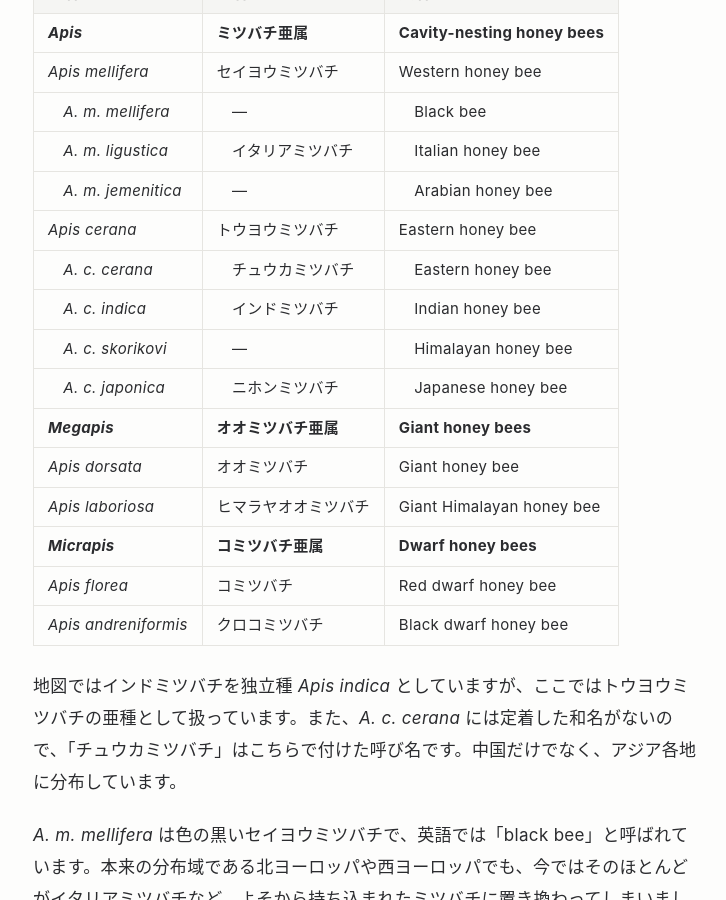
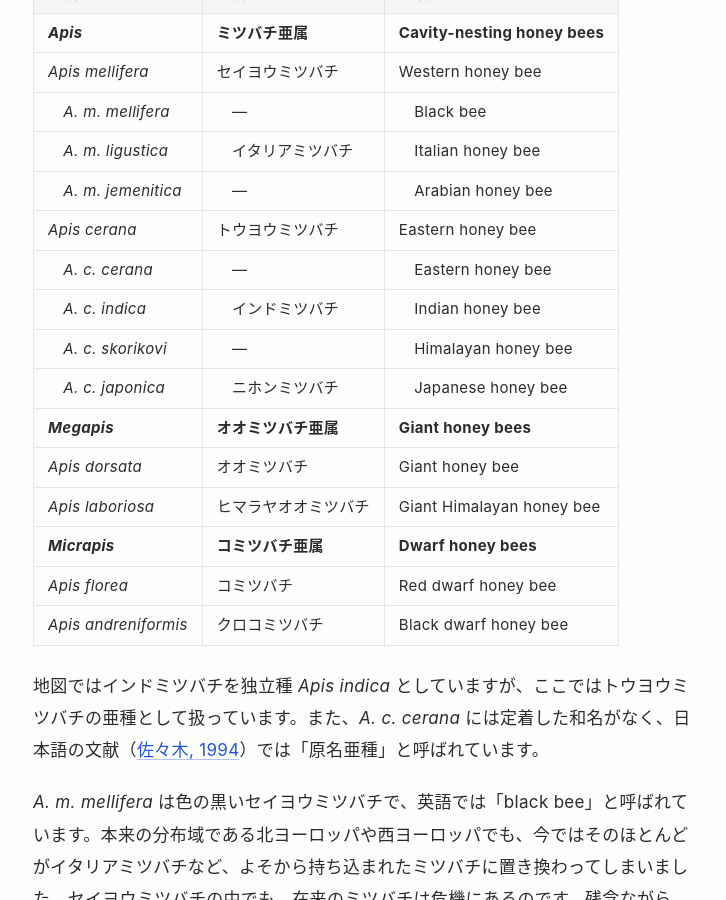
Before and after one commit to malikolivier/malikolivier.github.io, a Jekyll site: the page built from _posts/2026-10-24-asian-apiculture-association-conference-ja.markdown, in a window 1280 px wide and 900 px high, scrolled down 1444 px. Shown: the whole window, without its empty margins (271-997 px from the left). Built offline with Jekyll 4.4.1, drawn with Linux system fonts in a browser that asks for light colours; comment, search, counter and statistics services are not loaded.

Commit message:
Fix naming

```diff
--- a/_posts/2026-10-24-asian-apiculture-association-conference-ja.markdown
+++ b/_posts/2026-10-24-asian-apiculture-association-conference-ja.markdown
@@ -29,7 +29,7 @@ Roy Francis 氏が作った素晴らしい地図で、ミツバチのすべて
 | &emsp;*A. m. ligustica* | &emsp;イタリアミツバチ | &emsp;Italian honey bee |
 | &emsp;*A. m. jemenitica* | &emsp;— | &emsp;Arabian honey bee |
 | *Apis cerana* | トウヨウミツバチ | Eastern honey bee |
-| &emsp;*A. c. cerana* | &emsp;チュウカミツバチ | &emsp;Eastern honey bee |
+| &emsp;*A. c. cerana* | &emsp;— | &emsp;Eastern honey bee |
 | &emsp;*A. c. indica* | &emsp;インドミツバチ | &emsp;Indian honey bee |
 | &emsp;*A. c. skorikovi* | &emsp;— | &emsp;Himalayan honey bee |
 | &emsp;*A. c. japonica* | &emsp;ニホンミツバチ | &emsp;Japanese honey bee |
@@ -40,7 +40,7 @@ Roy Francis 氏が作った素晴らしい地図で、ミツバチのすべて
 | *Apis florea* | コミツバチ | Red dwarf honey bee |
 | *Apis andreniformis* | クロコミツバチ | Black dwarf honey bee |
 
-地図ではインドミツバチを独立種 *Apis indica* としていますが、ここではトウヨウミツバチの亜種として扱っています。また、*A. c. cerana* には定着した和名がないので、「チュウカミツバチ」はこちらで付けた呼び名です。中国だけでなく、アジア各地に分布しています。
+地図ではインドミツバチを独立種 *Apis indica* としていますが、ここではトウヨウミツバチの亜種として扱っています。また、*A. c. cerana* には定着した和名がなく、日本語の文献（[佐々木, 1994](https://tamagawa.repo.nii.ac.jp/record/970/files/15-3_1994_099-106_Sasaki.pdf)）では「原名亜種」と呼ばれています。
 
 *A. m. mellifera* は色の黒いセイヨウミツバチで、英語では「black bee」と呼ばれています。本来の分布域である北ヨーロッパや西ヨーロッパでも、今ではそのほとんどがイタリアミツバチなど、よそから持ち込まれたミツバチに置き換わってしまいました。セイヨウミツバチの中でも、在来のミツバチは危機にあるのです。残念ながら、養蜂家にとっては生産性の高いミツバチを使うほうがお得なので、在来のミツバチが犠牲になってしまいます。
 
```
